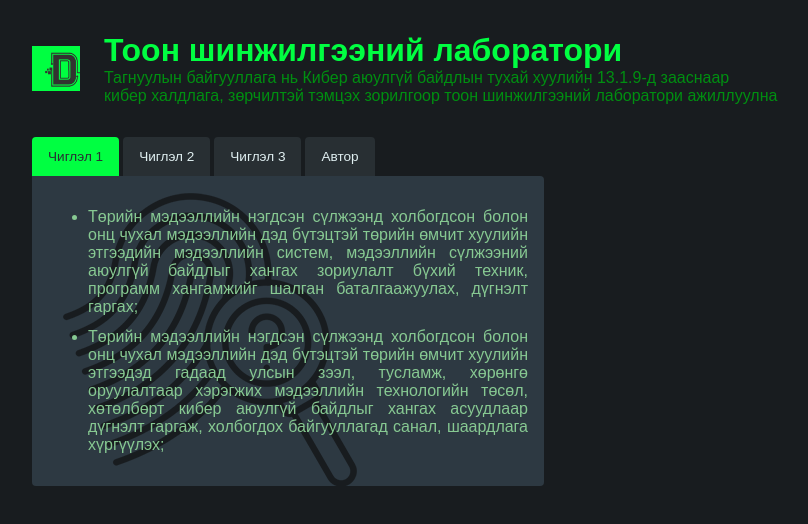
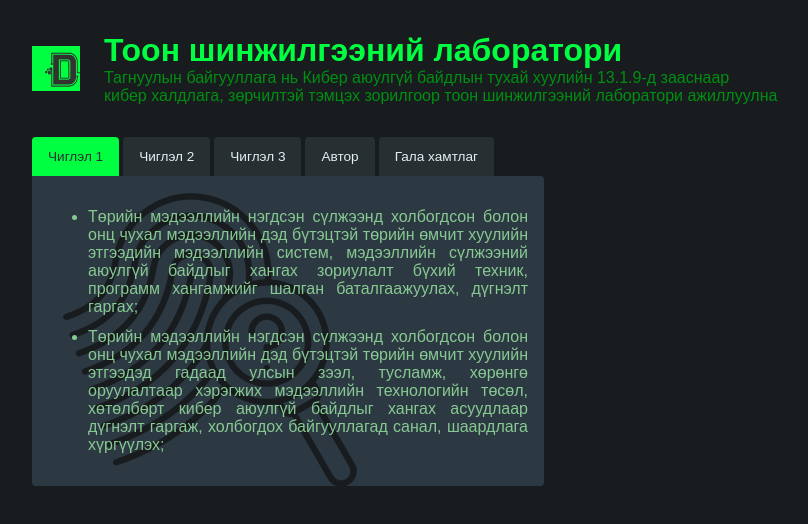
Before and after one commit to xapbaatar/df, a website built with Parcel: page index.html in a window 1280 px wide. Both pictures are taken after a click on the button "Чиглэл 1". Shown: the whole page, without its empty margins (0-808 px from the left). Built offline with nearby package versions, Linux system fonts and the light colour scheme.

Commit message:
modified:   index.html 	modified:   index.js

```diff
--- a/index.html
+++ b/index.html
@@ -22,6 +22,7 @@
         <button id="btn-core-features">Чиглэл 2</button>
         <button id="btn-resources">Чиглэл 3</button>
         <button id="btn-about">Автор</button>
+        <button id="btn-gala">Гала хамтлаг</button>
       </menu>
       <div id="tab-content"></div>
     </div>
--- a/index.js
+++ b/index.js
@@ -11,6 +11,9 @@ const content = [
     ],
     [
       "Зохиогч Б.Чинзоригт"
+    ],
+    [
+      "Гала хамтлагын гишүүн Галбадрах"
     ]
   ];
 
@@ -18,6 +21,7 @@ const content = [
   const btnCoreFeature = document.getElementById("btn-core-features");
   const btnResources = document.getElementById("btn-resources");
   const btnAbout = document.getElementById("btn-about");
+  const btnGala = document.getElementById("btn-gala");
   const tabContent = document.getElementById("tab-content");
 
   function displayContent(items) {
@@ -37,6 +41,7 @@ const content = [
     btnCoreFeature.className = "";
     btnResources.className = "";
     btnAbout.className = "";
+    btnGala.className = "";
     btn.className = "active"; // set new style / highlight
   }
 
@@ -53,6 +58,9 @@ const content = [
     if (btnId === "btn-about") {
       displayContent(content[3]);
     }
+    if (btnId === "btn-gala") {
+      displayContent(content[4]);
+    }
   }
 
   displayContent(content[0]); // initially show this content
@@ -61,3 +69,4 @@ const content = [
   btnCoreFeature.addEventListener("click", handleClick);
   btnResources.addEventListener("click", handleClick);
   btnAbout.addEventListener("click", handleClick);
+  btnGala.addEventListener("click", handleClick);
```
